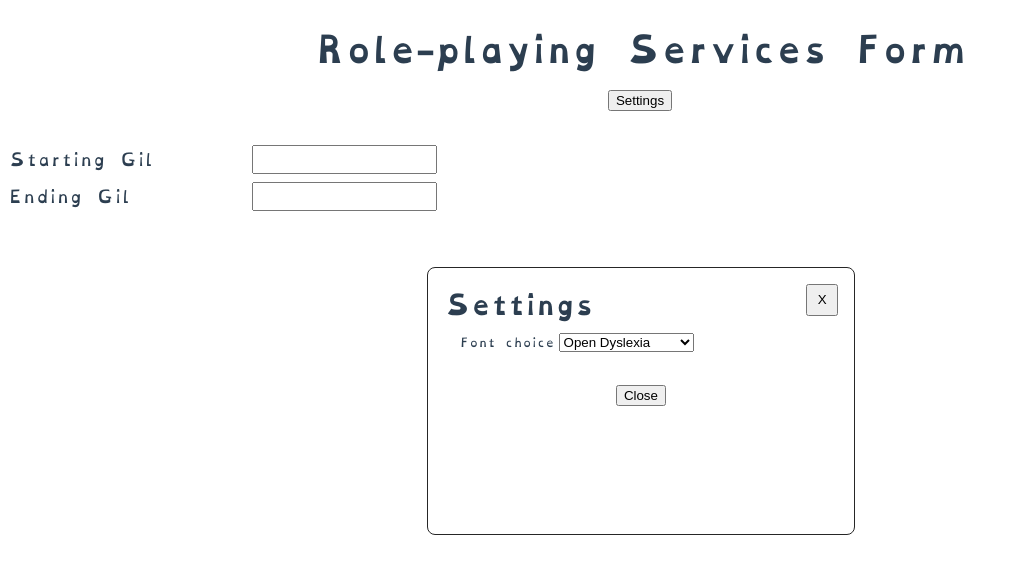
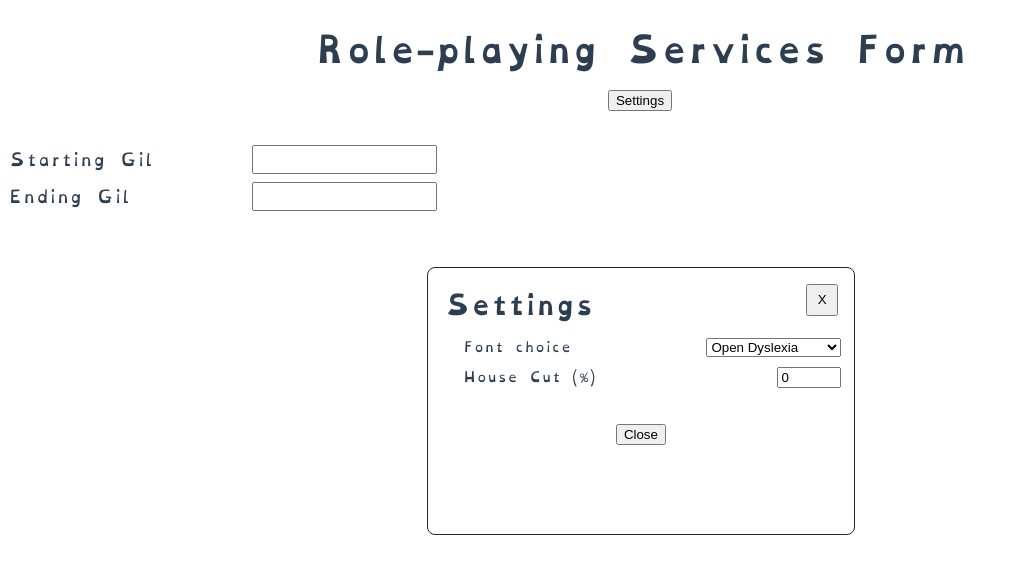
Before and after one commit to WhichWitchWife/rp-services-calculator, a JavaScript app: page / in a window 1280 px wide. Both pictures are taken after a click on the button "Settings". Shown: the top 574 px of the page, without its empty margins (0-1015 px from the left). Built offline with nearby package versions, Linux system fonts and the light colour scheme.

Commit message:
introduce more settings

```diff
--- a/src/Settings.vue
+++ b/src/Settings.vue
@@ -1,5 +1,7 @@
 <script setup>
-import Font from "@/Font.vue";
+import Font from "@/setting-inputs/Font.vue";
+import NumericalInput from "@/setting-inputs/NumericalInput.vue";
+import {HOUSE_CUT_KEY} from "@/setting-inputs/settingConstants.js";
 
 defineProps({
   font: String,
@@ -18,6 +20,11 @@ defineEmits([
     </div>
     <div class="settings">
       <Font @input="(e) => $emit('onFontChange', e.target.value)" :modelValue="font"/>
+      <NumericalInput
+          :setting-key="HOUSE_CUT_KEY"
+          setting-name="House Cut (%)"
+          :setting-input-options="{ max: 100 }"
+      />
     </div>
     <button class="close" @click="$emit('closeSettings')">Close</button>
   </div>
--- a/src/Font.vue
+++ b/src/setting-inputs/Font.vue
@@ -3,7 +3,7 @@ const font = defineModel();
 </script>
 
 <template>
-  <div class="font-selector">
+  <div class="settings-input">
     <label for="font-selector">Font choice</label>
     <select name="font-selector" v-model="font">
       <option value="open-dyslexia">Open Dyslexia</option>
--- /dev/null
+++ b/src/setting-inputs/NumericalInput.vue
@@ -0,0 +1,34 @@
+<script setup>
+import {onMounted, onUnmounted, ref, useAttrs} from "vue";
+
+defineProps({
+  settingKey: String,
+  settingName: String,
+  settingInputOptions: Object,
+});
+const settingValue = ref(0);
+
+onMounted(() => {
+  const attrs = useAttrs();
+  settingValue.value = Number(localStorage.getItem(attrs.settingKey)) || 0;
+})
+
+onUnmounted(() => {
+  const attrs = useAttrs();
+  localStorage.setItem(attrs.settingKey, settingValue.value);
+})
+</script>
+
+<template>
+  <div class="settings-input">
+    <label :for="settingKey">{{settingName}}</label>
+    <input
+        :id="settingKey"
+        type="number"
+        :min="settingInputOptions.min || 0"
+        :max="settingInputOptions.max"
+        :step="settingInputOptions.step || 1"
+        v-model="settingValue"
+    >
+  </div>
+</template>
--- /dev/null
+++ b/src/setting-inputs/settingConstants.js
@@ -0,0 +1 @@
+export const HOUSE_CUT_KEY = 'house-cut';
--- a/src/style.css
+++ b/src/style.css
@@ -78,8 +78,8 @@
   align-items: flex-start;
   display: flex;
   flex-direction: column;
-  justify-content: space-between;
   margin-left: 2rem;
+  margin-right: 1rem;
   margin-top: 1rem;
 }
 
@@ -87,10 +87,15 @@
   margin: 2rem;
 }
 
-.font-selector {
-  font-size: 0.7rem;
+.settings-input {
+  align-items: baseline;
+  display: flex;
+  justify-content: space-between;
+  margin: 0.2rem;
+  width: 100%;
 
   label {
+    font-size: 0.8rem;
     margin-right: 0.25rem;
   }
 }
```
